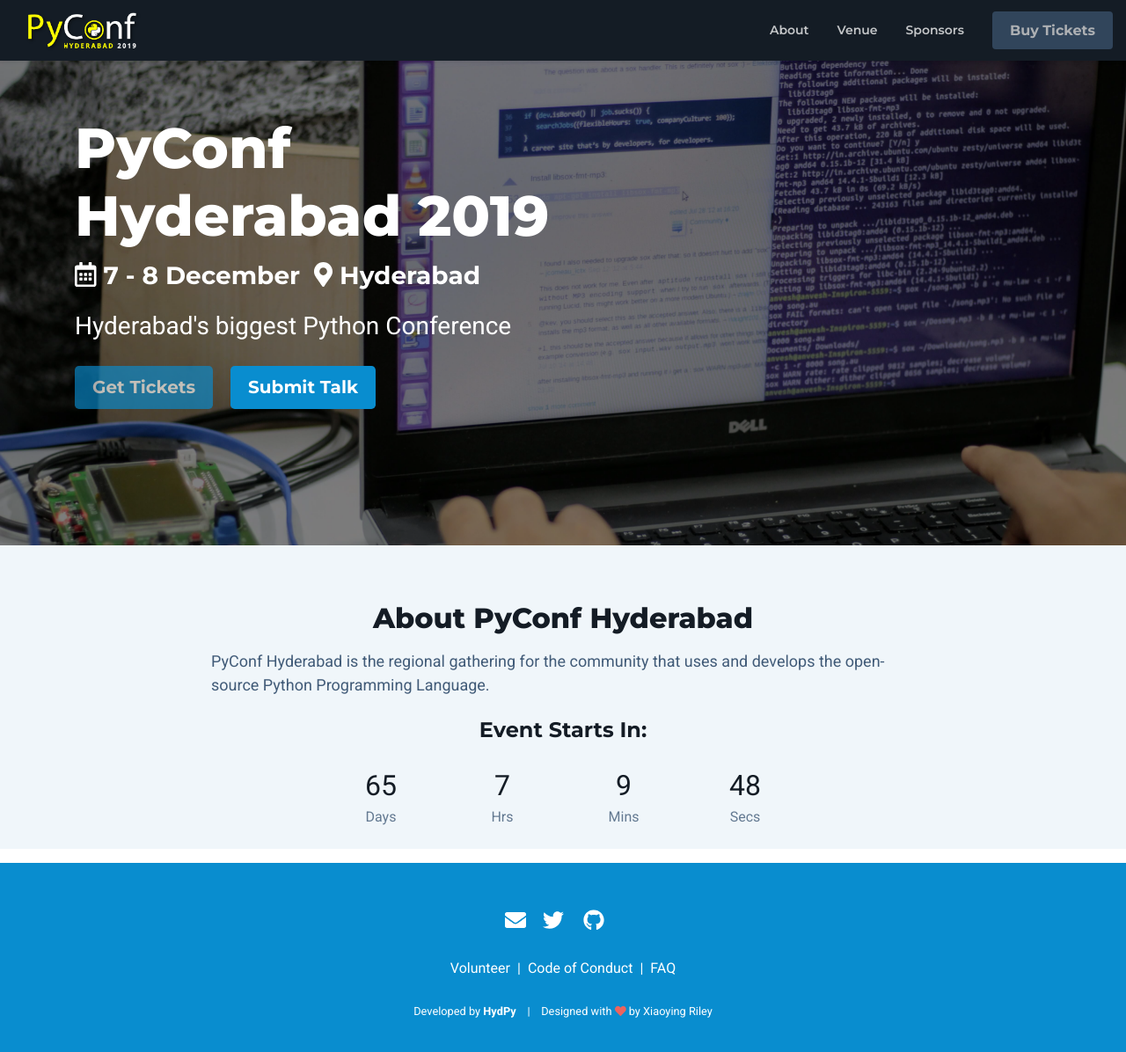
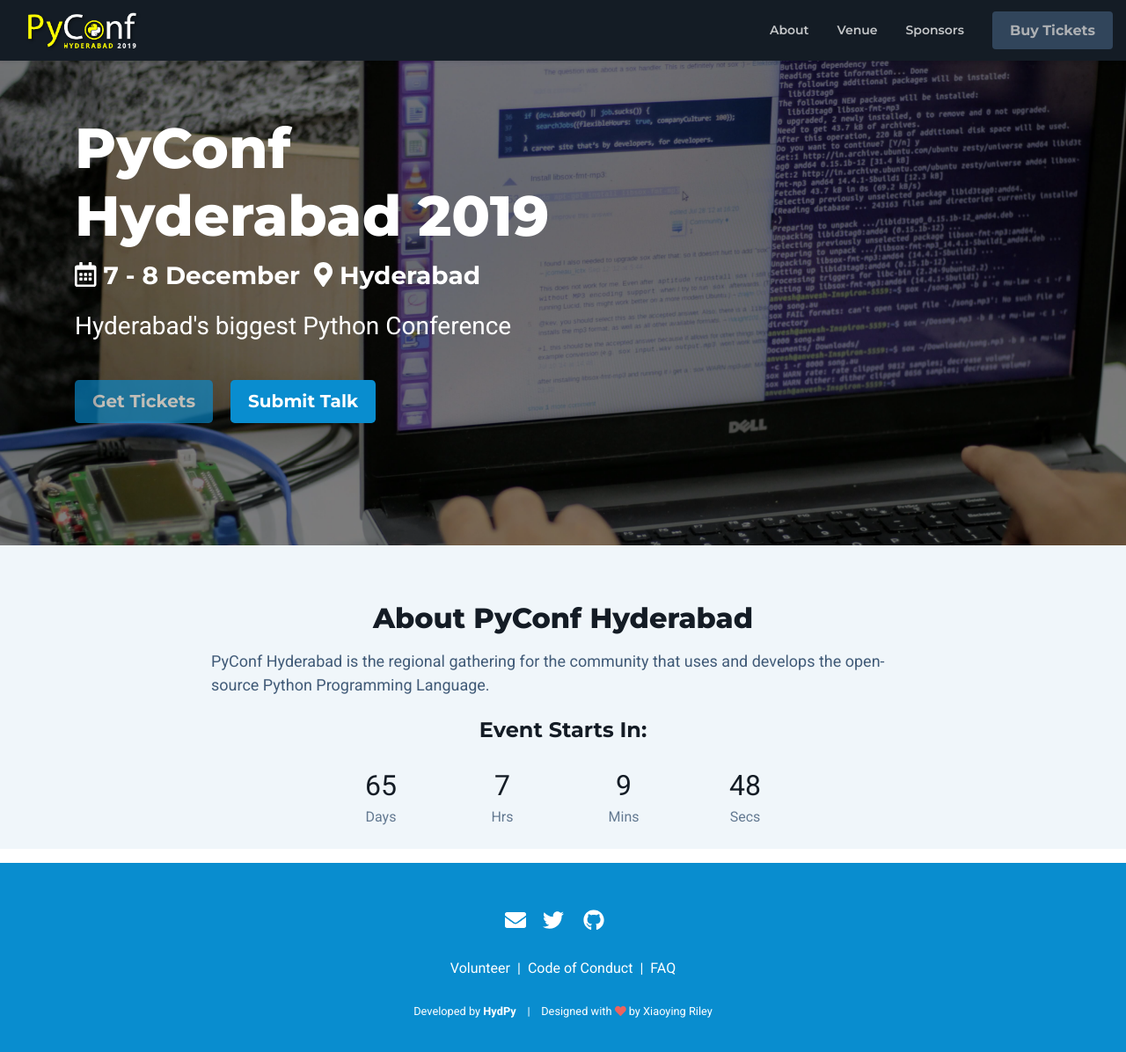
Before and after one commit to HydPy/hydpyconf2019, a Jekyll site: the page built from index.html, in a window 1280 px wide and 1209 px high. Shown: the top 1196 px of the window at 88% size. Built offline with Jekyll 4.4.1, drawn with Linux system fonts in a browser that asks for light colours; nearby versions of some CDN libraries.

Commit message:
Fixed overlapping buttons in mobile view

```diff
--- a/_includes/hero-block.html
+++ b/_includes/hero-block.html
@@ -19,7 +19,7 @@
 				<div class="hero-intro mb-4">Hyderabad's biggest Python Conference</div>
 				<div class="hero-cta">
 					<a class="btn btn-primary btn-lg disabled mr-3" href="{{ site.tickets_link }}" target="_blank">Get Tickets</a>
-					<a class="btn btn-primary btn-lg" href="{{ site.cfp_link }}" target="_blank">Submit Talk</a>
+					<a class="btn btn-primary btn-lg my-3" href="{{ site.cfp_link }}" target="_blank">Submit Talk</a>
 				</div>
 
 			</div><!--//hero-text-block-->
```
